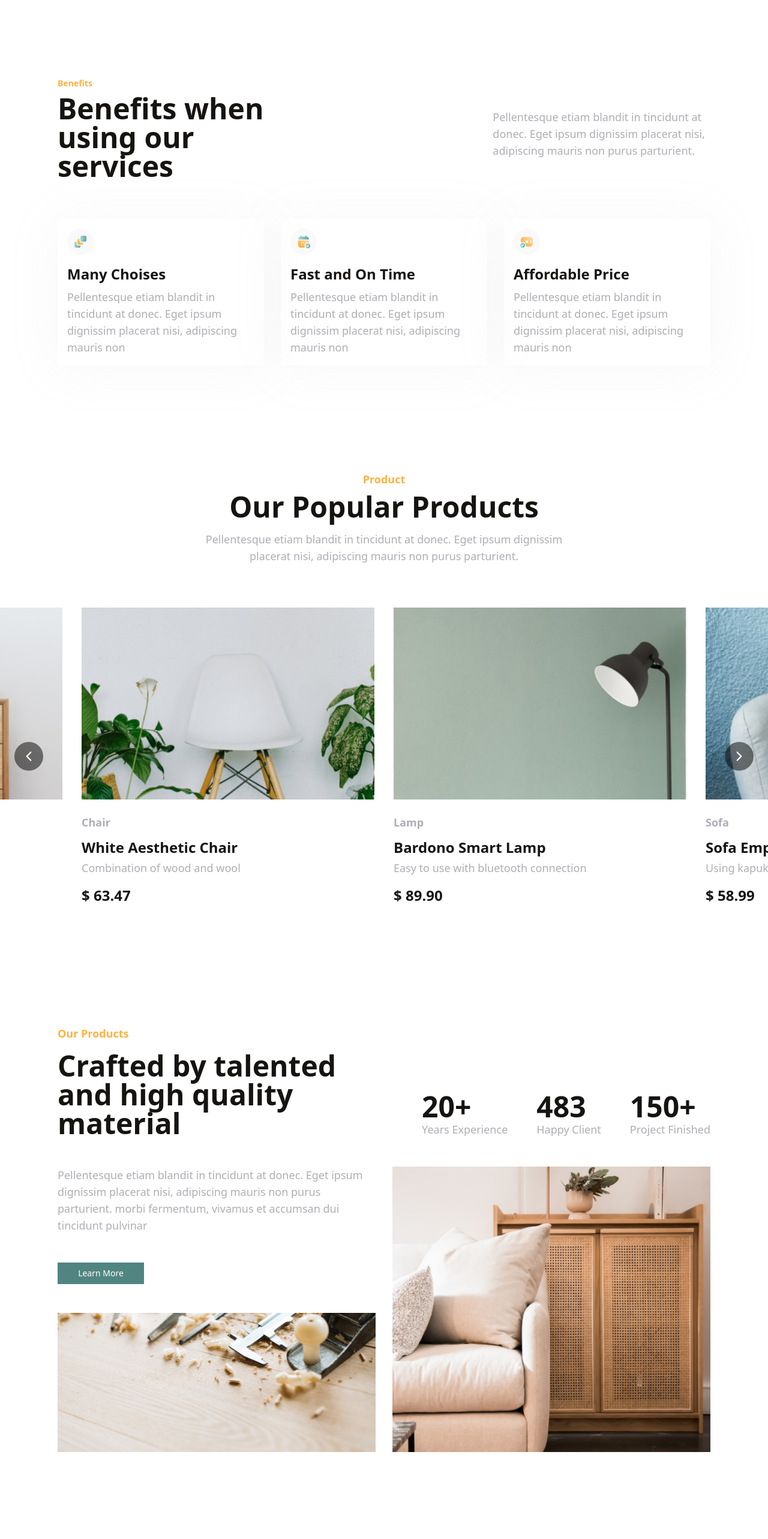
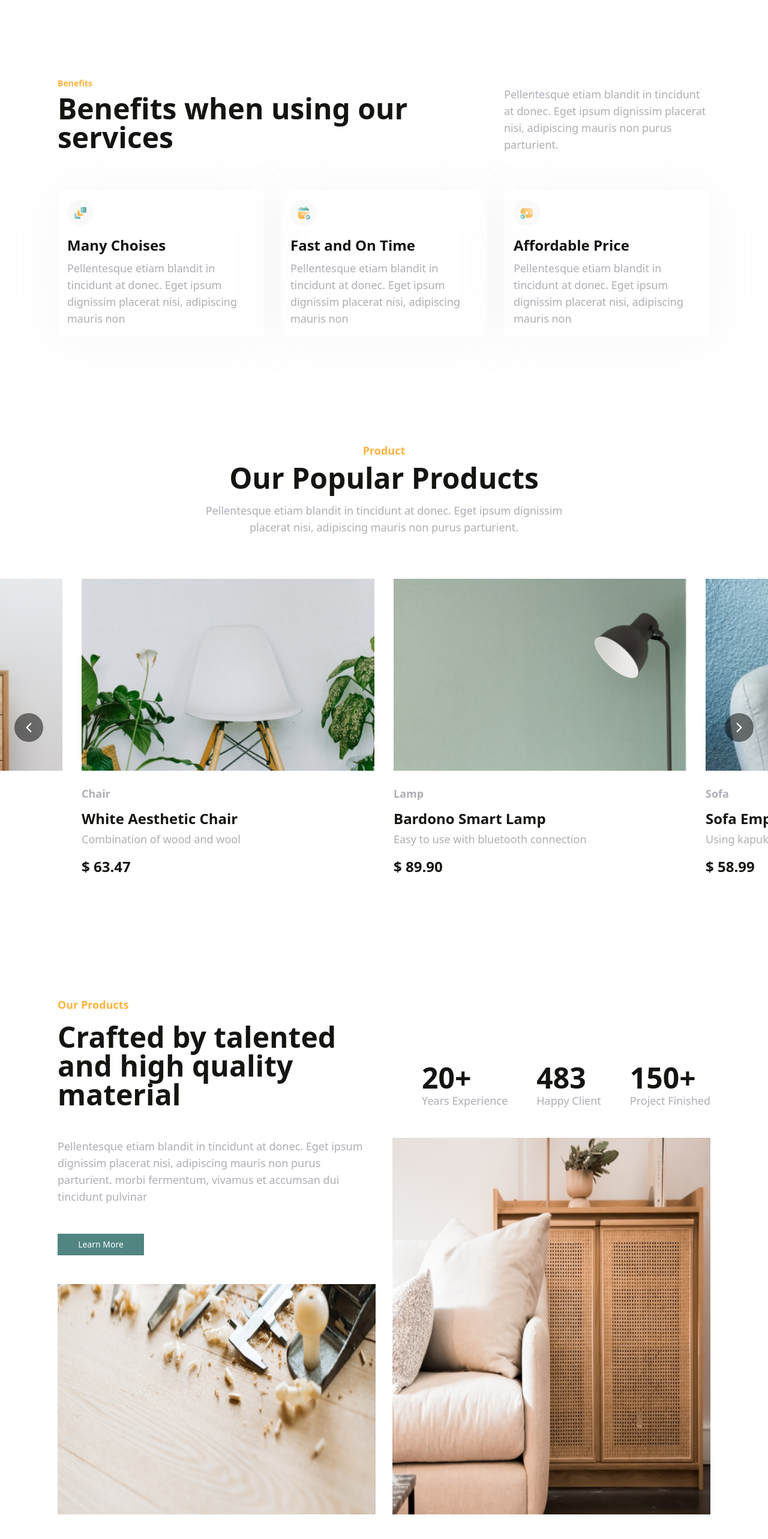
Before and after one commit to barehera/lalasia, a React (Create React App) app: page / in a window 1280 px wide. Shown: the part 1000-3566 px from the top of the page at 60% size. Built offline with nearby package versions, Linux system fonts and the light colour scheme.

Commit message:
layout fixes

```diff
--- a/src/components/AboutUs/TeamMemberCard.jsx
+++ b/src/components/AboutUs/TeamMemberCard.jsx
@@ -6,7 +6,7 @@ const TeamMemberCard = ({ image, name, role }) => {
       <img
         src={image}
         alt={`Member: ${name}`}
-        className="w-full h-96 object-fill mb-6"
+        className="w-full h-72 lg:h-60 xl:h-80 2xl:h-96 object-fill mb-6"
       />
       <h3 className="text-text text-lg lg:text-2xl font-bold mb-1">{name}</h3>
       <p className="text-paragraph text-base lg:text-lg">{role}</p>
--- a/src/components/Home/BenefitsSection.jsx
+++ b/src/components/Home/BenefitsSection.jsx
@@ -6,8 +6,8 @@ import BenefitCard from "./BenefitCard";
 const BenefitsSection = () => {
   return (
     <section className="px-6 lg:px-24 mt-24 lg:mt-44">
-      <article className="mb-5 lg:mb-12 grid lg:grid-cols-3 items-center">
-        <div className="w-7/12 mb-4 lg:col-span-2">
+      <article className="mb-5 lg:mb-12 grid lg:grid-cols-3 items-center lg:gap-7">
+        <div className=" mb-4 lg:col-span-2">
           <h6 className="text-secondary text-sm font-bold mb-2">Benefits</h6>
           <h3 className="text-text text-2xl font-bold lg:text-5xl">
             Benefits when using our services
--- a/src/components/Home/ProductInfoSection.jsx
+++ b/src/components/Home/ProductInfoSection.jsx
@@ -6,7 +6,7 @@ const ProductInfoSection = () => {
   return (
     <section className="px-6 lg:px-24 mt-24 lg:mt-44">
       <article>
-        <div className="grid lg:grid-cols-2 justify-end items-end mb-4 lg:mb-12">
+        <div className="grid lg:grid-cols-2 items-end mb-4 lg:mb-12">
           {/*Title */}
           <div className="flex flex-col" id="title">
             <h5 className="text-secondary text-sm lg:text-lg font-bold mb-2 lg:mb-4">
@@ -32,8 +32,8 @@ const ProductInfoSection = () => {
             </article>
           </div>
         </div>
-        <div className="grid lg:grid-cols-2 lg:gap-7">
-          <div className="flex flex-col lg:justify-end">
+        <div className="lg:grid lg:grid-cols-2 lg:gap-7">
+          <div className="flex flex-col  relative">
             <p className="text-paragraph text-sm lg:text-lg mb-7 lg:mb-12">
               Pellentesque etiam blandit in tincidunt at donec. Eget ipsum
               dignissim placerat nisi, adipiscing mauris non purus parturient.
@@ -57,19 +57,20 @@ const ProductInfoSection = () => {
                 <p className="text-paragraph text-sm">Project Finished</p>
               </article>
             </div>
+            <div className="w-full h-full flex items-end">
               <img
                 src={ProductImage1}
                 alt="Product"
-              className="w-full h-52  lg:w-auto lg:h-auto mb-5 lg:mb-0"
+                className="w-full h-80 lg:h-60 xl:h-96  mb-5 lg:mb-0"
               />
             </div>
-          <div className="flex justify-end ">
+          </div>
+
           <img
             src={ProductImage2}
             alt="Product"
-              className="w-full h-52  lg:w-auto lg:h-auto "
+            className="w-full lg:h-full h-80 "
           />
-          </div>
         </div>
       </article>
     </section>
--- a/src/components/Product/HeroSection.jsx
+++ b/src/components/Product/HeroSection.jsx
@@ -11,7 +11,7 @@ const HeroSection = () => {
   function SampleNextArrow({ onClick }) {
     return (
       <button
-        className="bg-black bg-opacity-50 h-12 w-12 rounded-full text-white flex items-center justify-center absolute top-1/2 right-6 -translate-y-1/2 hover:scale-110 transition-all duration-300 ease-out "
+        className="bg-black hidden bg-opacity-50 h-12 w-12 rounded-full text-white  items-center justify-center absolute top-1/2 right-6 -translate-y-1/2 hover:scale-110 transition-all duration-300 ease-out "
         onClick={onClick}
       >
         <IoIosArrowForward size={24}></IoIosArrowForward>
@@ -22,7 +22,7 @@ const HeroSection = () => {
   function SamplePrevArrow({ onClick }) {
     return (
       <button
-        className="bg-black bg-opacity-50 h-12 w-12 rounded-full text-white flex items-center justify-center absolute top-1/2 left-6 z-50 -translate-y-1/2 hover:scale-110 transition-all duration-300 ease-out"
+        className="bg-black hidden bg-opacity-50 h-12 w-12 rounded-full text-white  items-center justify-center absolute top-1/2 left-6 z-50 -translate-y-1/2 hover:scale-110 transition-all duration-300 ease-out"
         onClick={onClick}
       >
         <IoIosArrowBack size={24}></IoIosArrowBack>
--- a/src/components/Product/Search.jsx
+++ b/src/components/Product/Search.jsx
@@ -12,7 +12,7 @@ const Search = () => {
           className="flex-1 p-1 lg:p-4 focus:border-none focus:outline-none placeholder:text-sm lg:placeholder:text-lg"
           placeholder="Search property"
         />
-        <button className="text-white font-semibold bg-main p-2 text-xs lg:text-lg">
+        <button className="text-white font-semibold bg-main p-2 text-xs lg:text-lg lg:w-36">
           Search
         </button>
       </div>
```
Lines whose indentation alone changed are shown as unchanged.
